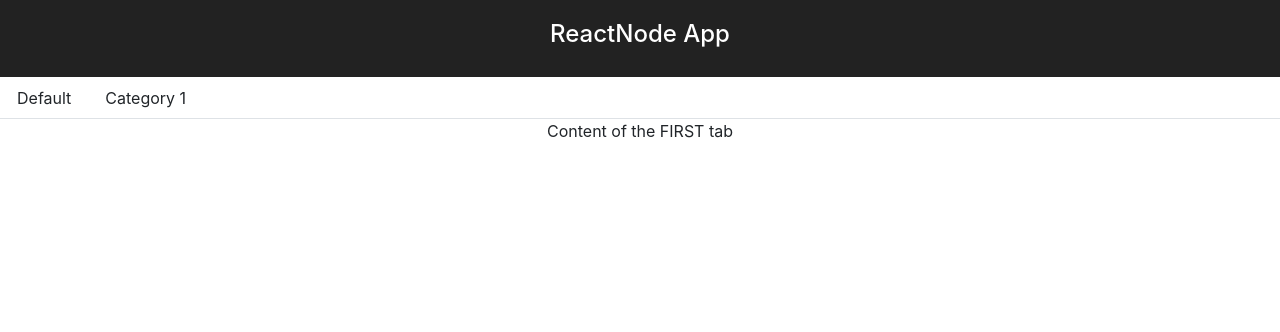
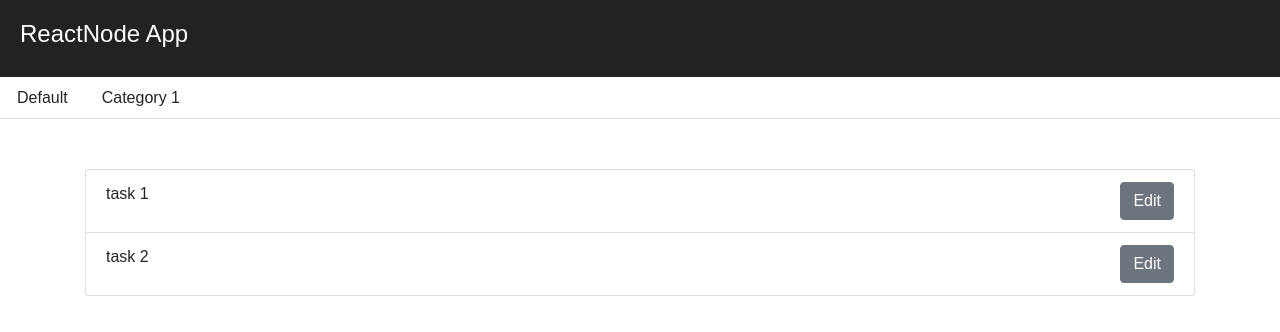
Before and after one commit to MrDzi/react-node-app, a React (Create React App) app: page / in a window 1280 px wide. Shown: the top 332 px of the page. Built offline with nearby package versions, Linux system fonts and the light colour scheme.

Commit message:
handle update task

```diff
--- a/src/App.css
+++ b/src/App.css
@@ -1,7 +1,5 @@
-.app {
-  text-align: center; }
-  .app p {
-    color: red; }
+.app p {
+  color: red; }
 
 .app-header {
   background-color: #222;
@@ -10,3 +8,6 @@
 
 .app-title {
   font-size: 1.5em; }
+
+.pt-50 {
+  padding-top: 50px; }
--- a/src/App.js
+++ b/src/App.js
@@ -1,15 +1,20 @@
 import React, { Component } from 'react';
 import { connect } from 'react-redux';
 import { tasksSelector } from './redux/reducers/task/selectors';
-import { fetchTasks } from './redux/reducers/task/actions';
-import { TabContent, TabPane, Nav, NavItem, NavLink } from 'reactstrap';
+import { fetchTasks, updateTask } from './redux/reducers/task/actions';
+import { TabContent, TabPane, Nav, NavItem, NavLink, ListGroup, ListGroupItem, Container, Button, Modal, ModalBody, Input, Form, FormGroup } from 'reactstrap';
 import './App.css';
 
 class App extends Component {
 	constructor(props) {
 		super(props);
 		this.state = {
-			activeTab: '1'
+			activeTab: '1',
+			modal: false,
+			taskDraft: {
+				id: null,
+				name: ''
+			}
 		}
 	}
 	componentDidMount() {
@@ -21,6 +26,27 @@ class App extends Component {
 				activeTab: tab
 			});
 		}
+	}
+	openModalAndSetDraft(task) {
+		this.setState({
+			taskDraft: task
+		});
+		this.toggleModal();
+	}
+	toggleModal() {
+		this.setState({
+			modal: !this.state.modal
+		});
+	}
+	updateTask() {
+		this.props.updateTask(this.state.taskDraft);
+		this.toggleModal();
+		this.setState({
+			taskDraft: {
+				id: null,
+				name: ''
+			}
+		});
 	}
 	render() {
     	return (
@@ -48,15 +74,58 @@ class App extends Component {
 						</NavLink>
 					</NavItem>
 				</Nav>
-				<TabContent activeTab={this.state.activeTab}>
+				<Container>
+					<TabContent className="pt-50" activeTab={this.state.activeTab}>
 						<TabPane tabId='1'>
-						Content of the FIRST tab
+							<ListGroup>
+								{
+									this.props.tasks.map((task) => {
+										return (
+											<ListGroupItem key={task.id}>
+												{task.name}
+												<Button
+													className="float-right"
+													onClick={() => {
+														this.openModalAndSetDraft(task)
+													}}
+												>
+													Edit
+												</Button>
+											</ListGroupItem>
+										);
+									})
+								}
+							</ListGroup>
 						</TabPane>
 						<TabPane tabId='2'>
 							Content of the SECOND tab
 							{JSON.stringify(this.props.tasks)}
 						</TabPane>
 					</TabContent>
+				</Container>
+				<Modal isOpen={this.state.modal} toggle={this.toggleModal}>
+					<ModalBody>
+						<Form>
+        					<FormGroup>
+          						<Input
+									type="text"
+									name="taskName"
+									id="taskName"
+									defaultValue={this.state.taskDraft.name}
+									onChange={(event) => {
+										this.setState({
+											taskDraft: {
+												...this.state.taskDraft,
+												name: event.target.value
+											}
+										});
+									}}
+								/>
+        					</FormGroup>
+							<Button onClick={() => this.updateTask()}>Submit</Button>
+						</Form>
+					</ModalBody>
+				</Modal>
       		</div>
     	);
   	}
@@ -69,7 +138,8 @@ function mapStateToProps(state) {
 }
 
 const mapDispatchToProps = {
-	fetchTasks
+	fetchTasks,
+	updateTask
 }
 
 export default connect(mapStateToProps, mapDispatchToProps)(App);
--- a/src/App.scss
+++ b/src/App.scss
@@ -1,5 +1,4 @@
 .app {
-  	text-align: center;
 	p {
 	  color: red;
 	}
@@ -14,3 +13,7 @@
 .app-title {
 	font-size: 1.5em;
 }
+
+.pt-50 {
+	padding-top: 50px;
+}
--- a/src/index.js
+++ b/src/index.js
@@ -3,13 +3,11 @@ import ReactDOM from 'react-dom';
 import { createStore, applyMiddleware } from 'redux';
 import { Provider } from 'react-redux';
 import createSagaMiddleware from 'redux-saga';
+import 'bootstrap/dist/css/bootstrap.min.css';
 import './index.css';
 import App from './App';
 import rootReducer from './redux/reducers';
-import registerServiceWorker from './registerServiceWorker';
-import { taskSagas } from './redux/sagas/task';
-
-import 'bootstrap/dist/css/bootstrap.min.css';
+import rootSagas from './redux/sagas';
 
 const sagaMiddleware = createSagaMiddleware()
 
@@ -18,7 +16,7 @@ const store = createStore(
     applyMiddleware(sagaMiddleware)
 );
 
-sagaMiddleware.run(taskSagas)
+sagaMiddleware.run(rootSagas)
 
 ReactDOM.render(
     <Provider store={store}>
@@ -26,4 +24,3 @@ ReactDOM.render(
     </Provider>,
     document.getElementById('root')
 );
-registerServiceWorker();
--- a/src/redux/reducers/task/actions.js
+++ b/src/redux/reducers/task/actions.js
@@ -12,3 +12,8 @@ export const ActionTypes = {
 export const fetchTasks = () => ({
 	type: ActionTypes.FETCH_TASKS
 })
+
+export const updateTask = (task) => ({
+	type: ActionTypes.UPDATE_TASK,
+	payload: task
+})
--- a/src/redux/reducers/task/index.js
+++ b/src/redux/reducers/task/index.js
@@ -25,7 +25,7 @@ export default function task(state = initialState, action) {
 				...state,
                 tasks: R.omit([action.payload], state.tasks)
             }
-        case ActionTypes.UPDATE_TASK:
+        case ActionTypes.UPDATED_TASK:
             return {
 				...state,
                 tasks: {
--- a/src/redux/sagas/index.js
+++ b/src/redux/sagas/index.js
@@ -1,2 +1,10 @@
+import { all } from 'redux-saga/effects';
 import { taskSagas } from './task';
-import { categorySagas } from './category';
+// import { categorySagas } from './category';
+
+export default function* rootSagas() {
+	yield all([
+		...taskSagas
+		// ...categorySagas
+	]);
+}
--- a/src/redux/sagas/task/index.js
+++ b/src/redux/sagas/task/index.js
@@ -1,14 +1,8 @@
 import { takeEvery, put, call } from 'redux-saga/effects'
-
+import * as R from 'ramda';
 import { ActionTypes } from '../../reducers/task/actions';
 
-const fetchDataMockWrapper = (data) => {
-	return () => Promise.resolve({
-		body: data
-	});
-}
-
-const fetchTasksMock = fetchDataMockWrapper([
+const tasks = [
 	{
 		id: 1,
 		name: 'task 1'
@@ -17,7 +11,25 @@ const fetchTasksMock = fetchDataMockWrapper([
 		id: 2,
 		name: 'task 2'
 	}
-]);
+]
+
+const fetchDataMockWrapper = (data = null) => {
+	return () => Promise.resolve({
+		body: data
+	});
+}
+
+const updateDataMockWrapper = (task) => {
+	const taskFromCollection = R.find(R.propEq('id', task.id), tasks);
+	task = {
+		...taskFromCollection,
+		...task
+	}
+	return () => Promise.resolve();
+}
+
+const fetchTasksMock = fetchDataMockWrapper(tasks);
+const updateTaskMock = (task) => updateDataMockWrapper(task);
 
 const fetchTasks = function* () {
 	try {
@@ -32,8 +44,20 @@ const fetchTasks = function* () {
 	}
 }
 
-export function* taskSagas() {
-	yield [
-		takeEvery(ActionTypes.FETCH_TASKS, fetchTasks)
-	]
+const updateTask = function* (action) {
+	console.log(action);
+	try {
+		yield call(updateTaskMock, [action.payload]);
+	    yield put({
+			type: ActionTypes.UPDATED_TASK,
+			payload: action.payload
+		});
+	} catch (error) {
+		console.log(error);
+	}
 }
+
+export const taskSagas = [
+	takeEvery(ActionTypes.FETCH_TASKS, fetchTasks),
+	takeEvery(ActionTypes.UPDATE_TASK, updateTask)
+]
```
Also changed, not shown: 1 other file (tests, documents, lock files or other folders). Lines whose indentation alone changed are shown as unchanged.
